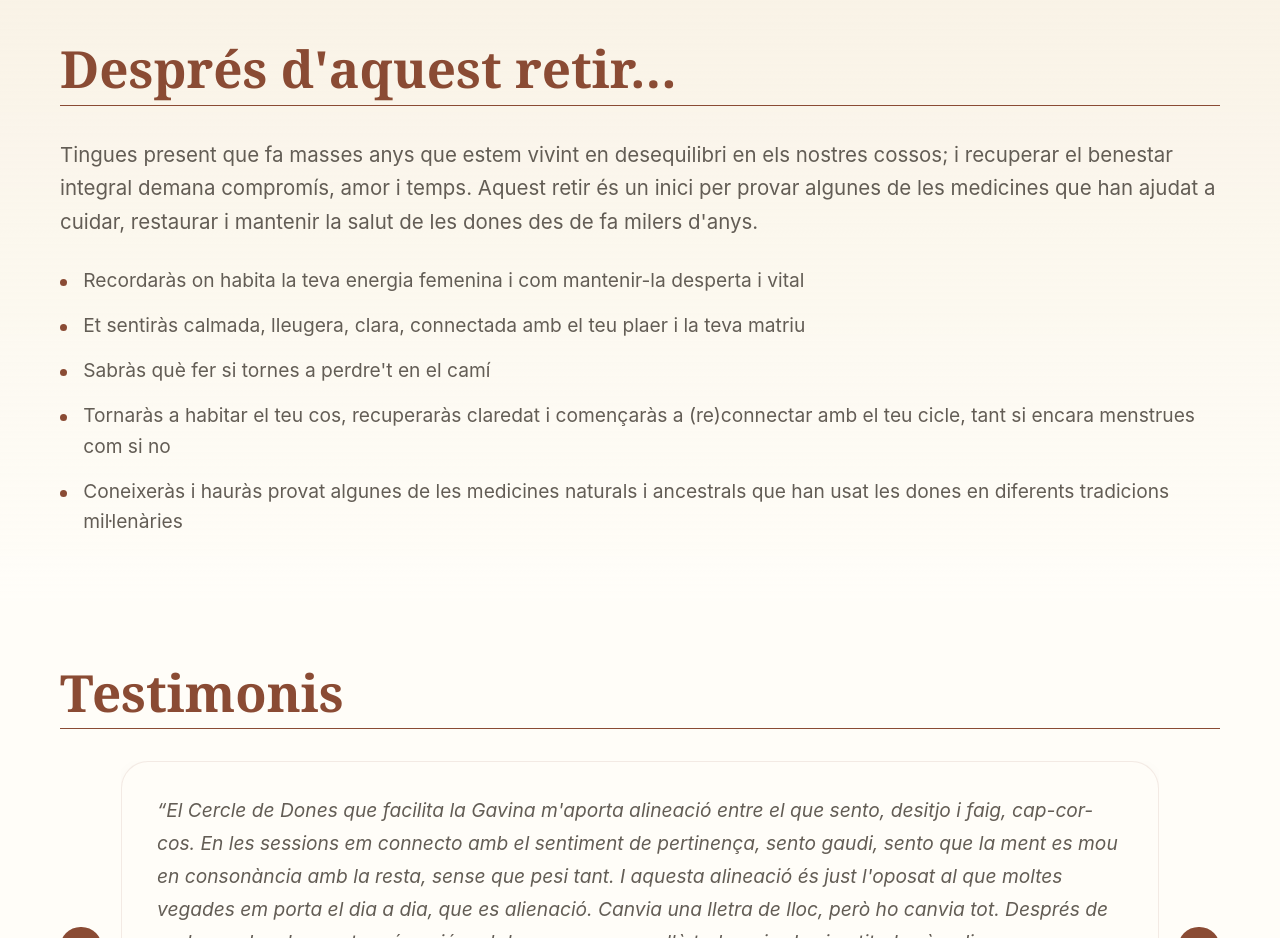
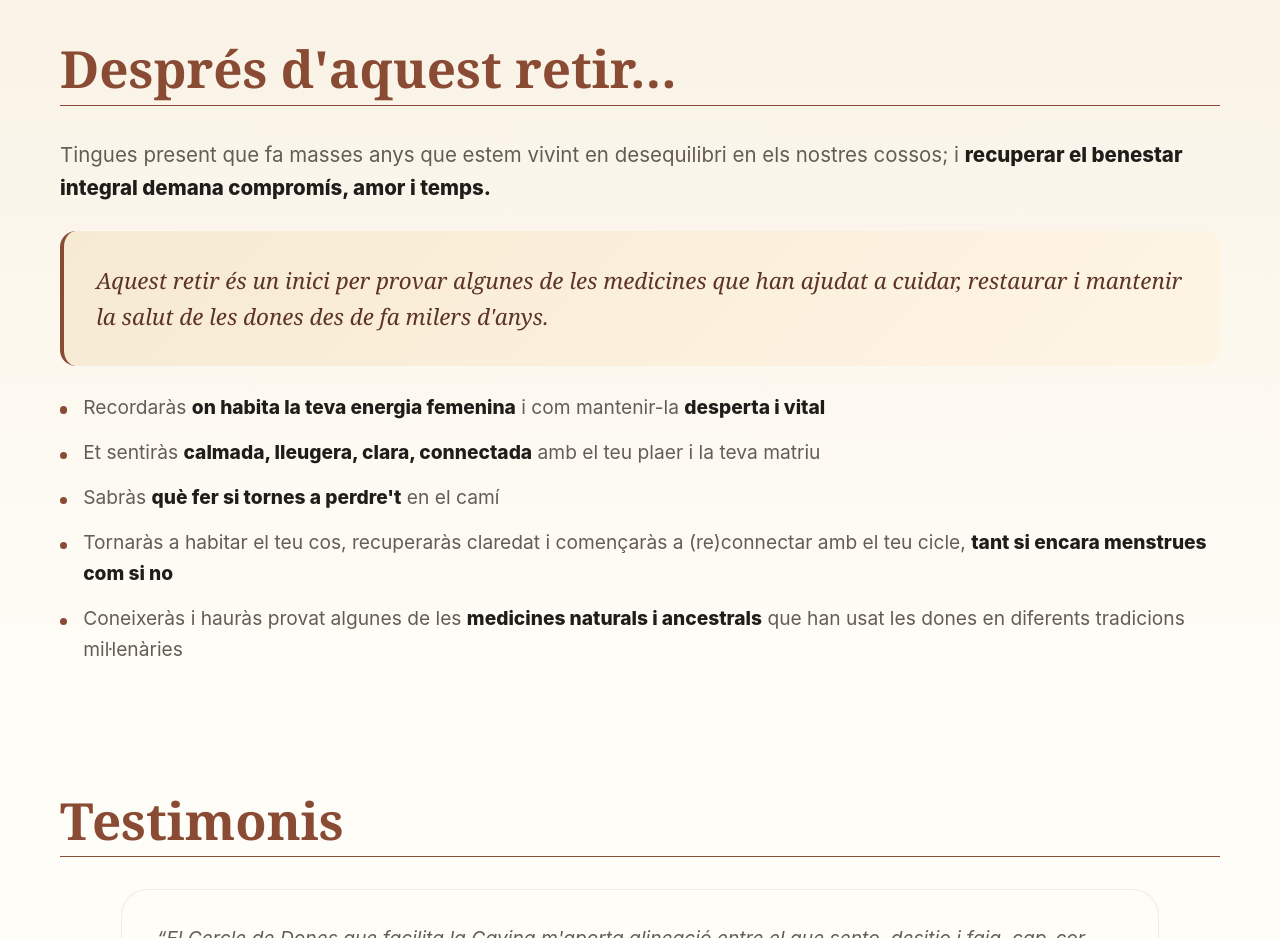
Before and after one commit to sergisalacosta-art/gavina-linktree, a React (Vite) app: page /retir in a window 1280 px wide. Shown: the part 6020-6958 px from the top of the page. Built offline with nearby package versions, Linux system fonts and the light colour scheme; a web font is replaced by a local one.

Commit message:
retir: bold phrases in 'Despres' + highlighted quote box
Co-Authored-By: Claude Sonnet 4.6 <noreply@anthropic.com>
Claude-Session: https://claude.ai/code/session_01STSWBqydXWc6z6Fm5hbL2f

```diff
--- a/src/routes/retir.tsx
+++ b/src/routes/retir.tsx
@@ -161,6 +161,7 @@ const css = `
   .rt .pre-event h3{margin-bottom:1rem; color:var(--terra-fosc);}
 
   /* INVERSIÓ */
+  .rt .destacat{background:linear-gradient(135deg,#f7ead3,#fff5e4); border-left:4px solid var(--terra); border-radius:1rem; padding:clamp(1.2rem,3vw,2rem); margin-top:1.6rem; font-size:clamp(1.15rem, 2.2vw, 1.4rem); color:var(--terra-fosc); line-height:1.6; font-family:Georgia,"Times New Roman",serif; font-style:italic;}
   .rt .pricing-card{padding:clamp(1.8rem, 3.4vw, 2.8rem); border-radius:2rem; background:linear-gradient(180deg, #f7ead3 0%, #fff5e4 100%); border:1px solid rgba(138,75,52,.16); box-shadow:0 22px 65px rgba(84,54,34,.10);}
   .rt .price-number{font-family:Georgia, "Times New Roman", serif; color:var(--terra); font-size:clamp(2.5rem, 6vw, 4.5rem); font-weight:900; line-height:1; margin:1.4rem 0 .4rem;}
   .rt .price-note{font-size:clamp(1.05rem, 1.8vw, 1.2rem); color:var(--muted); font-style:italic; margin:.5rem 0 0;}
@@ -459,13 +460,16 @@ function RetirPage() {
             <div className="section-title">
               <h2>Després d&apos;aquest retir…</h2>
             </div>
-            <p className="lead">Tingues present que fa masses anys que estem vivint en desequilibri en els nostres cossos; i recuperar el benestar integral demana compromís, amor i temps. Aquest retir és un inici per provar algunes de les medicines que han ajudat a cuidar, restaurar i mantenir la salut de les dones des de fa milers d&apos;anys.</p>
+            <p className="lead">Tingues present que fa masses anys que estem vivint en desequilibri en els nostres cossos; i <strong>recuperar el benestar integral demana compromís, amor i temps.</strong></p>
+            <blockquote className="destacat">
+              Aquest retir és un inici per provar algunes de les medicines que han ajudat a cuidar, restaurar i mantenir la salut de les dones des de fa milers d&apos;anys.
+            </blockquote>
             <ul className="bullets" style={{ marginTop: "1.6rem" }}>
-              <li>Recordaràs on habita la teva energia femenina i com mantenir-la desperta i vital</li>
-              <li>Et sentiràs calmada, lleugera, clara, connectada amb el teu plaer i la teva matriu</li>
-              <li>Sabràs què fer si tornes a perdre&apos;t en el camí</li>
-              <li>Tornaràs a habitar el teu cos, recuperaràs claredat i començaràs a (re)connectar amb el teu cicle, tant si encara menstrues com si no</li>
-              <li>Coneixeràs i hauràs provat algunes de les medicines naturals i ancestrals que han usat les dones en diferents tradicions mil·lenàries</li>
+              <li>Recordaràs <strong>on habita la teva energia femenina</strong> i com mantenir-la <strong>desperta i vital</strong></li>
+              <li>Et sentiràs <strong>calmada, lleugera, clara, connectada</strong> amb el teu plaer i la teva matriu</li>
+              <li>Sabràs <strong>què fer si tornes a perdre&apos;t</strong> en el camí</li>
+              <li>Tornaràs a habitar el teu cos, recuperaràs claredat i començaràs a (re)connectar amb el teu cicle, <strong>tant si encara menstrues com si no</strong></li>
+              <li>Coneixeràs i hauràs provat algunes de les <strong>medicines naturals i ancestrals</strong> que han usat les dones en diferents tradicions mil·lenàries</li>
             </ul>
           </div>
         </section>
```
